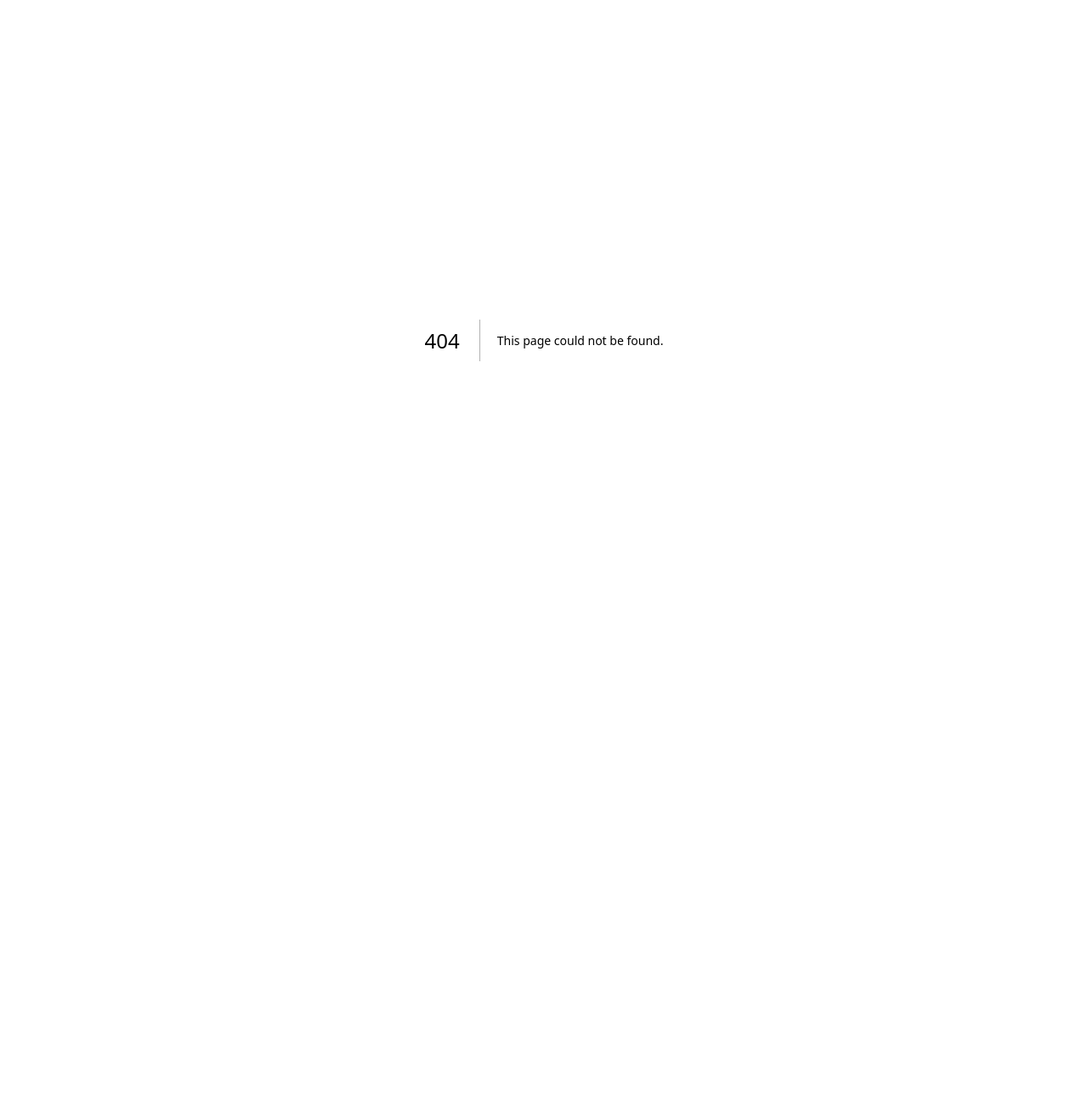
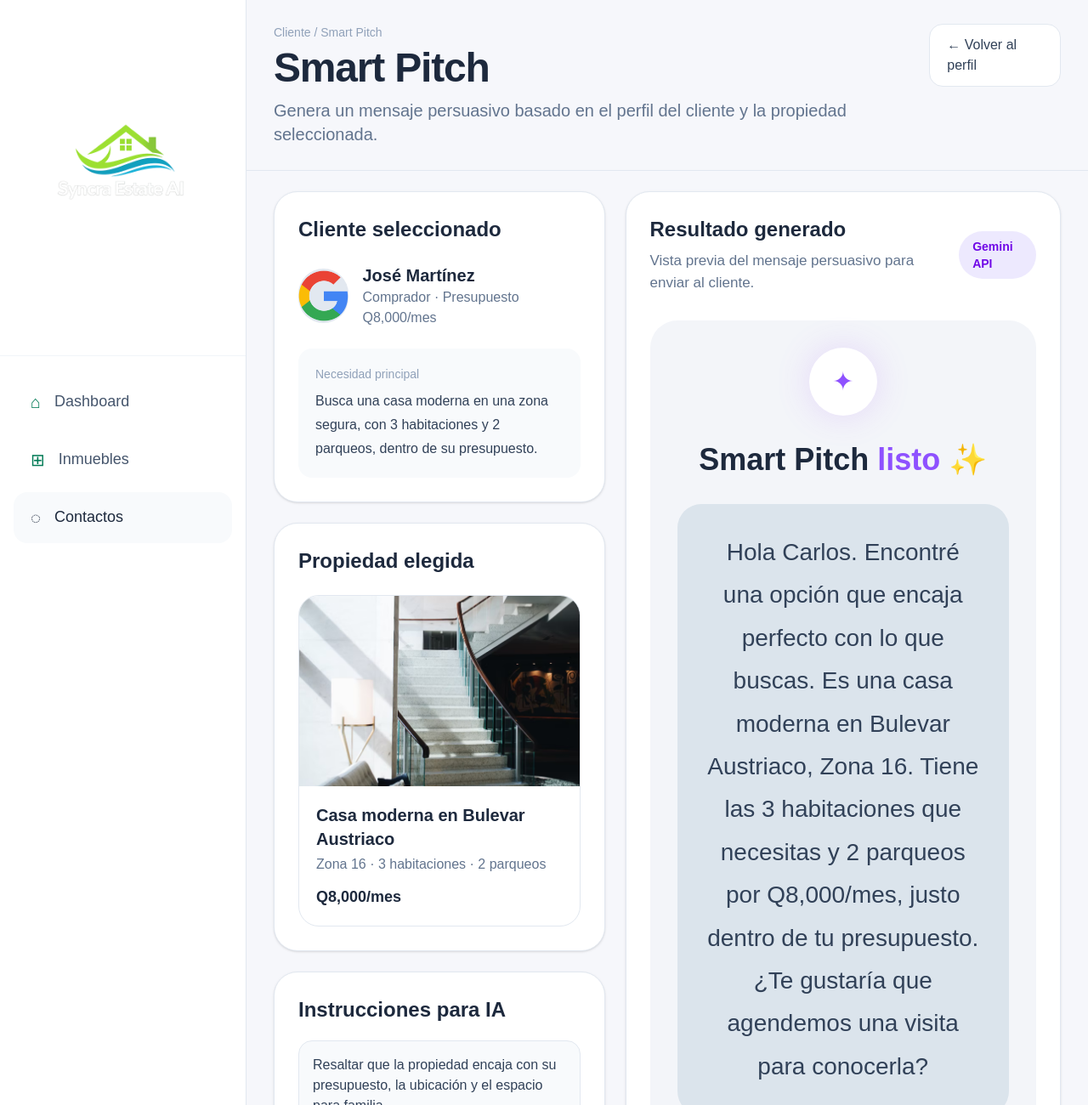
Before and after one commit to JeanPacheco12/CourseProject-SyncraAI, a Next.js app in the folder web/: page /smart_pitch in a window 1280 px wide. Before the commit this address had no page. Shown: the top 1300 px of the page at 85% size. Before the commit the page ends 800 px from the top, so only its background shows below. Built offline with nearby package versions, Linux system fonts and the light colour scheme.

Commit message:
pantalla de smart pitch, con pequeña descripcion del ciente, que se quiere generar para el mensaje y si se quiere regenerar o enviar

```diff
--- /dev/null
+++ b/web/app/smart_pitch/page.tsx
@@ -0,0 +1,213 @@
+import Link from "next/link";
+import Image from "next/image";
+
+export default function SmartPitchPage() {
+  return (
+    <main className="min-h-screen bg-[#f6f7fb] text-slate-800">
+      <div className="flex min-h-screen">
+        {/* Sidebar */}
+        <aside className="hidden w-[290px] shrink-0 border-r border-slate-200 bg-white lg:flex lg:flex-col">
+          <div className="border-b border-slate-100 px-8 py-10">
+            <Image
+              src="/logo-syncra.png"
+              alt="Syncra Estate AI"
+              width={190}
+              height={90}
+              className="h-auto w-auto"
+            />
+          </div>
+
+          <nav className="flex-1 space-y-2 px-4 py-6">
+            <a
+              href="/dashboard"
+              className="flex items-center gap-4 rounded-2xl px-5 py-4 text-[18px] text-slate-600 transition hover:bg-slate-50"
+            >
+              <span className="text-xl text-emerald-700">⌂</span>
+              <span>Dashboard</span>
+            </a>
+
+            <a
+              href="/properties"
+              className="flex items-center gap-4 rounded-2xl px-5 py-4 text-[18px] text-slate-600 transition hover:bg-slate-50"
+            >
+              <span className="text-xl text-emerald-700">⊞</span>
+              <span>Inmuebles</span>
+            </a>
+
+            <a
+              href="/client-profile"
+              className="flex items-center gap-4 rounded-2xl bg-slate-50 px-5 py-4 text-[18px] font-medium text-slate-800"
+            >
+              <span className="text-xl">◌</span>
+              <span>Contactos</span>
+            </a>
+          </nav>
+        </aside>
+
+        {/* Main */}
+        <section className="flex-1">
+          <header className="border-b border-slate-200 bg-[#f6f7fb] px-8 py-7">
+            <div className="flex items-start justify-between gap-6">
+              <div>
+                <p className="text-sm font-medium text-slate-400">
+                  Cliente / Smart Pitch
+                </p>
+                <h1 className="mt-2 text-5xl font-semibold tracking-tight text-slate-800">
+                  Smart Pitch
+                </h1>
+                <p className="mt-3 text-xl text-slate-500">
+                  Genera un mensaje persuasivo basado en el perfil del cliente y
+                  la propiedad seleccionada.
+                </p>
+              </div>
+
+              <Link
+                href="/client-profile"
+                className="rounded-2xl border border-slate-200 bg-white px-5 py-3 text-[16px] font-medium text-slate-700 transition hover:bg-slate-50"
+              >
+                ← Volver al perfil
+              </Link>
+            </div>
+          </header>
+
+          <div className="px-8 py-6">
+            <div className="grid gap-6 xl:grid-cols-[0.95fr_1.25fr]">
+              {/* Panel izquierdo */}
+              <div className="space-y-6">
+                <div className="rounded-[28px] border border-slate-200 bg-white p-7 shadow-sm">
+                  <h2 className="text-2xl font-semibold text-slate-800">
+                    Cliente seleccionado
+                  </h2>
+
+                  <div className="mt-6 flex items-center gap-4">
+                    <div className="h-16 w-16 overflow-hidden rounded-full bg-slate-200">
+                      <Image
+                        src="/google.png"
+                        alt="Cliente"
+                        width={64}
+                        height={64}
+                        className="h-full w-full object-cover"
+                      />
+                    </div>
+
+                    <div>
+                      <p className="text-xl font-semibold text-slate-800">
+                        José Martínez
+                      </p>
+                      <p className="text-[16px] text-slate-500">
+                        Comprador · Presupuesto Q8,000/mes
+                      </p>
+                    </div>
+                  </div>
+
+                  <div className="mt-6 rounded-2xl bg-slate-50 p-5">
+                    <p className="text-sm text-slate-400">Necesidad principal</p>
+                    <p className="mt-2 text-[16px] leading-7 text-slate-700">
+                      Busca una casa moderna en una zona segura, con 3
+                      habitaciones y 2 parqueos, dentro de su presupuesto.
+                    </p>
+                  </div>
+                </div>
+
+                <div className="rounded-[28px] border border-slate-200 bg-white p-7 shadow-sm">
+                  <h2 className="text-2xl font-semibold text-slate-800">
+                    Propiedad elegida
+                  </h2>
+
+                  <div className="mt-6 overflow-hidden rounded-3xl border border-slate-200">
+                    <div className="relative h-56 w-full">
+                      <Image
+                        src="/bg-login.png"
+                        alt="Propiedad"
+                        fill
+                        className="object-cover"
+                      />
+                    </div>
+
+                    <div className="p-5">
+                      <h3 className="text-xl font-semibold text-slate-800">
+                        Casa moderna en Bulevar Austriaco
+                      </h3>
+                      <p className="mt-1 text-[16px] text-slate-500">
+                        Zona 16 · 3 habitaciones · 2 parqueos
+                      </p>
+                      <p className="mt-3 text-lg font-bold text-slate-800">
+                        Q8,000/mes
+                      </p>
+                    </div>
+                  </div>
+                </div>
+
+                <div className="rounded-[28px] border border-slate-200 bg-white p-7 shadow-sm">
+                  <h2 className="text-2xl font-semibold text-slate-800">
+                    Instrucciones para IA
+                  </h2>
+
+                  <textarea
+                    placeholder="Escribe detalles extra para personalizar el mensaje..."
+                    className="mt-5 h-36 w-full resize-none rounded-2xl border border-slate-200 bg-slate-50 px-4 py-4 text-[16px] text-slate-700 outline-none placeholder:text-slate-400"
+                    defaultValue="Resaltar que la propiedad encaja con su presupuesto, la ubicación y el espacio para familia."
+                  />
+
+                  <button className="mt-5 w-full rounded-2xl bg-[#8bb58f] px-5 py-4 text-[17px] font-semibold text-white transition hover:opacity-90">
+                    Generar mensaje
+                  </button>
+                </div>
+              </div>
+
+              {/* Panel derecho */}
+              <div className="rounded-[28px] border border-slate-200 bg-white p-7 shadow-sm">
+                <div className="flex items-center justify-between gap-4">
+                  <div>
+                    <h2 className="text-2xl font-semibold text-slate-800">
+                      Resultado generado
+                    </h2>
+                    <p className="mt-2 text-[17px] text-slate-500">
+                      Vista previa del mensaje persuasivo para enviar al cliente.
+                    </p>
+                  </div>
+
+                  <span className="rounded-full bg-violet-100 px-4 py-2 text-sm font-semibold text-violet-700">
+                    Gemini API
+                  </span>
+                </div>
+
+                <div className="mt-8 flex min-h-[520px] flex-col justify-between rounded-[32px] bg-[#f3f5f9] p-8">
+                  <div>
+                    <div className="mx-auto flex h-20 w-20 items-center justify-center rounded-full bg-white shadow-[0_0_40px_rgba(168,85,247,0.18)]">
+                      <span className="text-3xl text-violet-500">✦</span>
+                    </div>
+
+                    <h3 className="mt-8 text-center text-4xl font-semibold text-slate-800">
+                      Smart Pitch <span className="text-violet-500">listo ✨</span>
+                    </h3>
+
+                    <div className="mx-auto mt-8 max-w-3xl rounded-[28px] bg-[#dbe4ec] px-8 py-8 text-center">
+                      <p className="text-[28px] leading-[1.8] text-slate-700">
+                        Hola Carlos. Encontré una opción que encaja perfecto con
+                        lo que buscas. Es una casa moderna en Bulevar Austriaco,
+                        Zona 16. Tiene las 3 habitaciones que necesitas y 2
+                        parqueos por Q8,000/mes, justo dentro de tu presupuesto.
+                        ¿Te gustaría que agendemos una visita para conocerla?
+                      </p>
+                    </div>
+                  </div>
+
+                  <div className="mt-8 flex flex-col gap-4 md:flex-row">
+                    <button className="flex-1 rounded-[24px] bg-[#8cc63f] px-6 py-5 text-xl font-semibold text-white transition hover:opacity-90">
+                      Enviar por WhatsApp
+                    </button>
+
+                    <button className="rounded-[24px] bg-[#244d66] px-8 py-5 text-xl font-semibold text-white transition hover:opacity-90">
+                      Regenerar
+                    </button>
+                  </div>
+                </div>
+              </div>
+            </div>
+          </div>
+        </section>
+      </div>
+    </main>
+  );
+}
```
